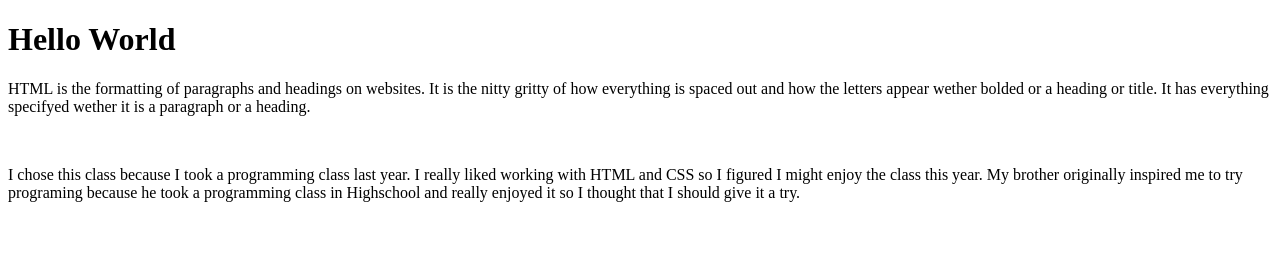
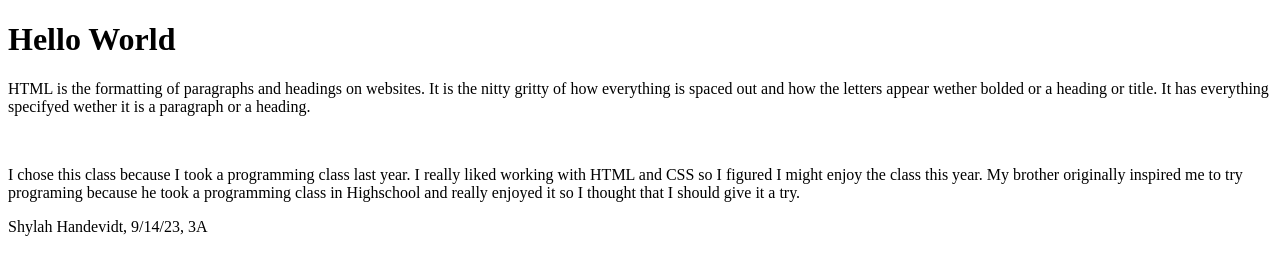
Before and after one commit to pinkgab/HelloWorld, a plain HTML site: page index.html in a window 1280 px wide. Drawn offline with Linux system fonts and the light colour scheme.

Commit message:
Update index.html

```diff
--- a/index.html
+++ b/index.html
@@ -21,5 +21,6 @@
     originally inspired me to try programing because he took a
     programming class in Highschool and really enjoyed it so I
     thought that I should give it a try.</p>
+    <p>Shylah Handevidt, 9/14/23, 3A</p>
   </body>
 </html>
```
